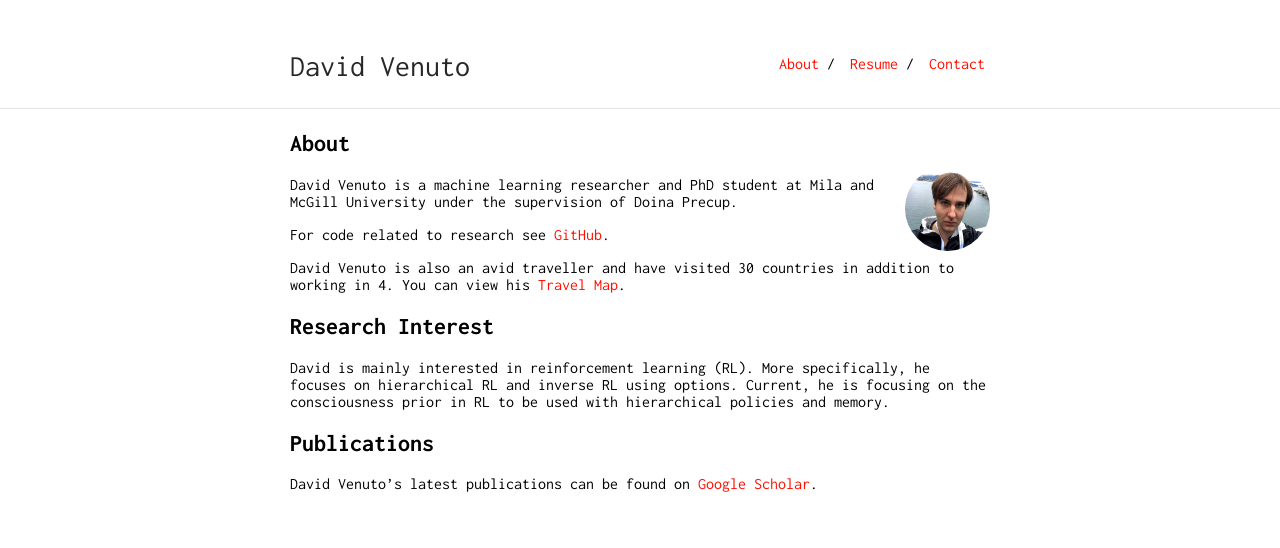
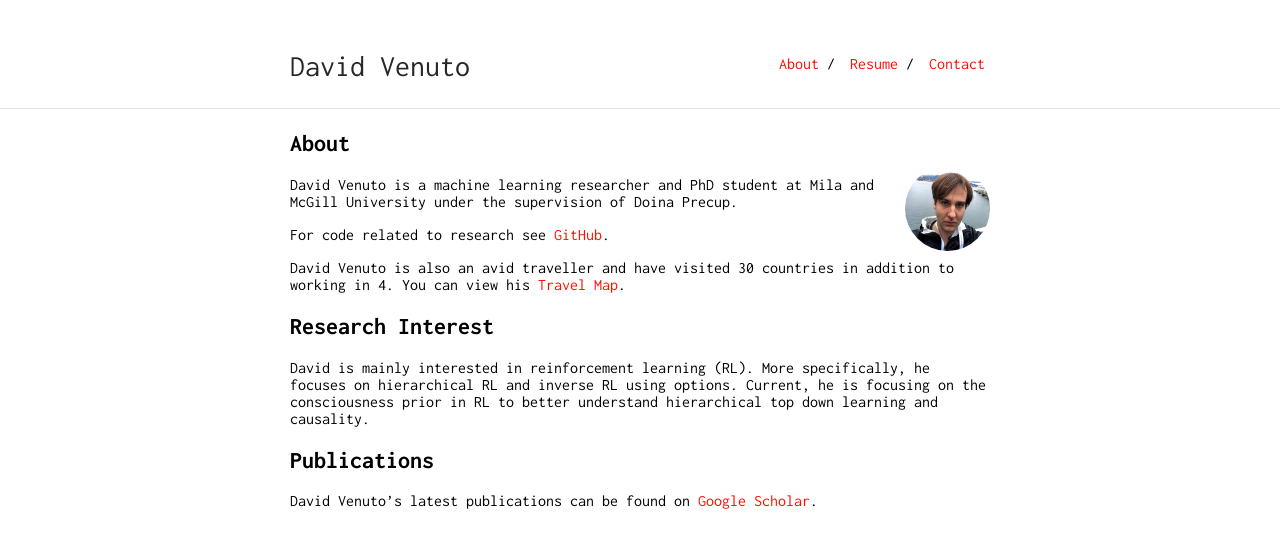
Before and after one commit to dvVenuto/dvvenuto.github.io, a Jekyll site: the page built from index.md, in a window 1280 px wide. Shown: the top 548 px of the page. Built offline with Jekyll 4.4.1, drawn with Linux system fonts in a browser that asks for light colours; our own code applies the rules of GitHub Pages for plain Markdown files.

Commit message:
Update index.md

```diff
--- a/index.md
+++ b/index.md
@@ -14,7 +14,7 @@ David Venuto is also an avid traveller and have visited 30 countries in addition
 
 ## Research Interest
 
-David is mainly interested in reinforcement learning (RL). More specifically, he focuses on hierarchical RL and inverse RL using options. Current, he is focusing on the consciousness prior in RL to be used with hierarchical policies and memory.
+David is mainly interested in reinforcement learning (RL). More specifically, he focuses on hierarchical RL and inverse RL using options. Current, he is focusing on the consciousness prior in RL to better understand hierarchical top down learning and causality.
 
 ## Publications
 
```
